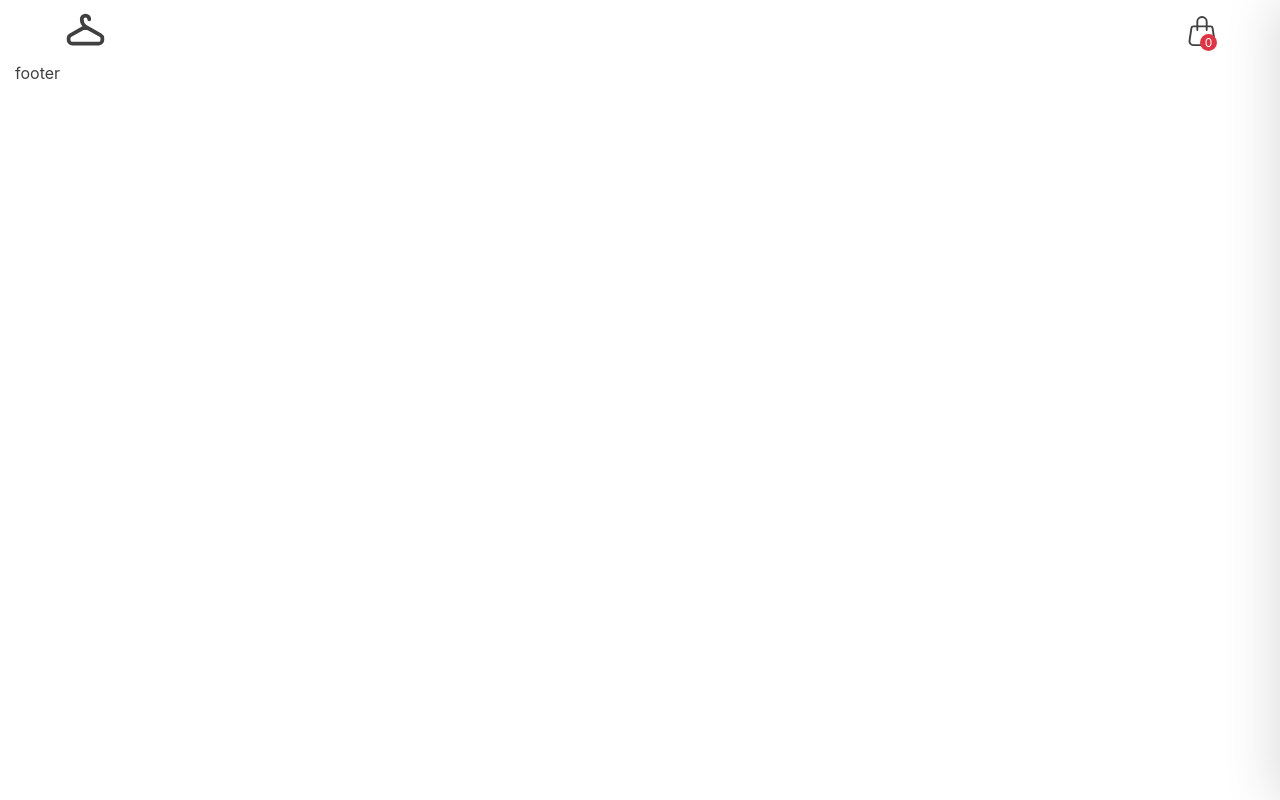
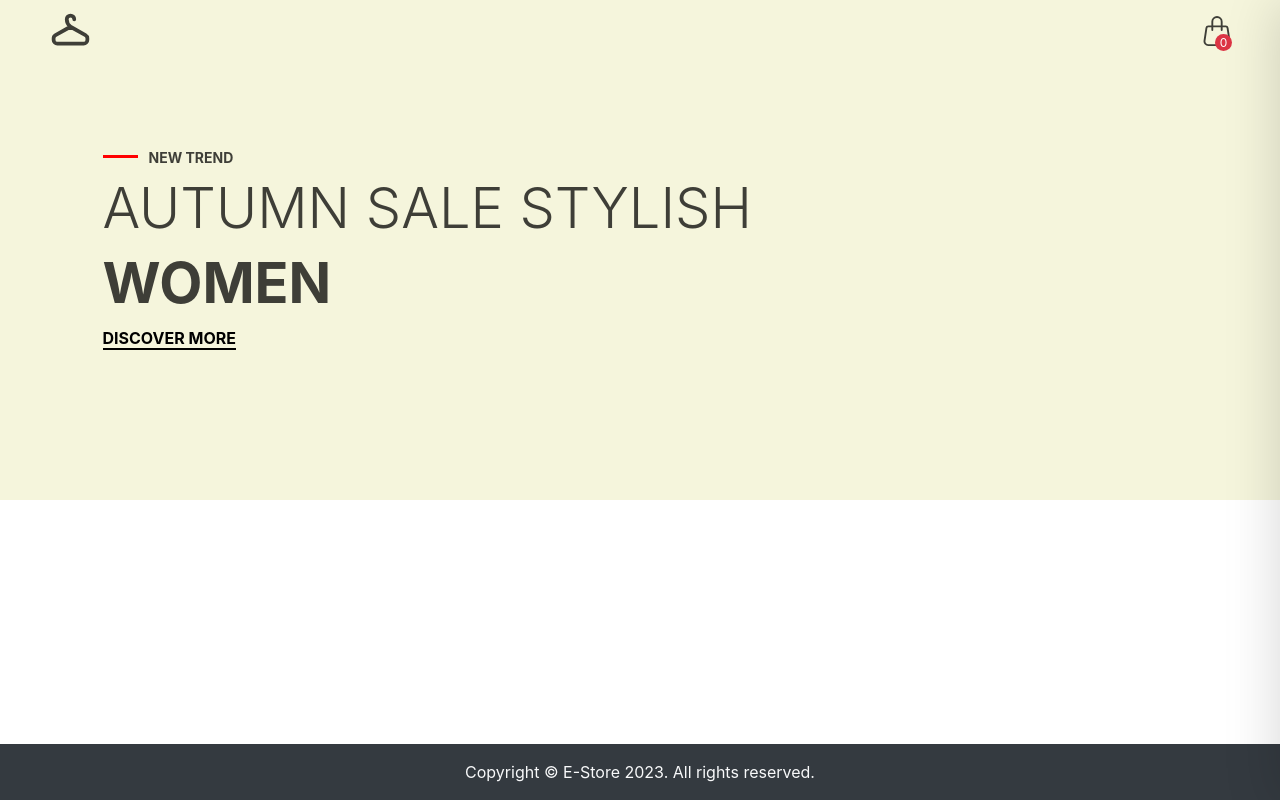
Before and after one commit to Basmaabdelzaher/e-store, a React (Create React App) app: page / in a window 1280 px wide. Built offline with nearby package versions, Linux system fonts and the light colour scheme; no server answers.

Commit message:
hero + footer + css fixes

```diff
--- a/src/App.scss
+++ b/src/App.scss
@@ -10,6 +10,9 @@ body {
 
 button {
   border: none;
+}
+.page-wrapper {
+  min-height: calc(100vh - 56px);
 }
 
 a {
@@ -121,7 +124,8 @@ a {
 }
 
 .product-wrapper {
-  height: 90vh;
+  min-height: 90vh;
+  margin-bottom: 20px;
 }
 .shoppingcart-icon {
   position: relative;
@@ -167,3 +171,40 @@ a {
     box-shadow: 1px 1px 10px #ccc;
   }
 }
+
+.hero {
+  min-height: 500px;
+  background-color: beige;
+  padding: 7%;
+  h6 {
+    font-weight: bold;
+    font-size: 14px;
+  }
+  a {
+    text-decoration: none;
+    font-weight: bold;
+    border-bottom: 2px solid black;
+    color: black;
+  }
+  .hero-img {
+    width: 50%;
+    height: auto;
+  }
+
+}
+
+.wide-dash {
+  height: 3px;
+  width: 35px;
+  background: red;
+  display: inline-block;
+  margin-bottom: 5px;
+  margin-right: 11px;
+}
+
+@media only screen and (max-width: 600px) {
+  .sidebar {
+    width: 100%;
+    font-size: 10px ;
+  }
+}
--- a/src/components/Footer.js
+++ b/src/components/Footer.js
@@ -2,8 +2,10 @@ import React from 'react'
 
 const Footer = () => {
   return (
-    <div className='footer'>
-      footer
+    <div className='row footer bg-dark'>
+      <div className="col-12 text-center text-light py-3">
+        Copyright &copy; E-Store 2023. All rights reserved.
+      </div>
     </div>
   )
 }
--- a/src/components/Header.js
+++ b/src/components/Header.js
@@ -13,7 +13,7 @@ const Header = () => {
     })
   }, []);
   return (
-    <div className={`header row px-5 py-2 align-items-baseline sticky-top ${transparentHeader? 'transparent-header' : 'white-header'}`}>
+    <div className={`header row px-5 py-2 align-items-baseline fixed-top ${transparentHeader? 'transparent-header' : 'white-header'}`}>
       <div className="col-6">
         <Link to="/">
           <TbHanger size={45} />
--- /dev/null
+++ b/src/components/Hero.js
@@ -0,0 +1,26 @@
+import React from "react";
+import { Link } from "react-router-dom";
+import heroImg from "../images/hero-img.jpg";
+
+const Hero = () => {
+  return (
+    <div className="hero row align-items-center">
+      <div className="col-12">
+        <h6 className="text-uppercase">
+          <div className="wide-dash"></div>
+          New Trend
+        </h6>
+        <h1 className="text-uppercase display-4">
+            AUTUMN Sale Stylish
+        </h1>
+        <h1 className="text-uppercase display-4 font-weight-bold">WOMEN</h1>
+        <Link to="/">DISCOVER MORE</Link>
+      </div>
+      {/* <div className="col-lg-5 d-md-none d-lg-block">
+        <img src={heroImg} alt="Her-img" className="hero-img" />
+      </div> */}
+    </div>
+  );
+};
+
+export default Hero;
--- a/src/components/ProductDetails.js
+++ b/src/components/ProductDetails.js
@@ -5,8 +5,7 @@ const ProductDetails = ({ product }) => {
   const { addToShoppingCart } = useContext(ShoppingCartContext);
   const { id, title, price, image, description } = product;
   return (
-    <div className="product-wrapper container-fluid">
-      <div className="row h-100 w-100 justify-content-center align-items-center">
+      <div className="row product-wrapper w-100 justify-content-center align-items-center pt-5 pt-md-0">
         <div className="col-md-9">
           <div className="row align-items-center justify-content-around">
             <div className="col-9 col-md-5 col-lg-3 text-center mb-4">
@@ -30,7 +29,6 @@ const ProductDetails = ({ product }) => {
           </div>
         </div>
       </div>
-    </div>
   );
 };
 
--- a/src/components/Products.js
+++ b/src/components/Products.js
@@ -2,7 +2,7 @@ import React from 'react'
 import Product from './Product';
 const Products = ({products}) => {
   return (
-    <div className='row justify-content-center p-5'>
+    <div className='row p-5'>
         {products.map(product => {
           return <Product key={product.id} product={product}/>
         })}
--- a/src/components/ShoppingCartItem.js
+++ b/src/components/ShoppingCartItem.js
@@ -36,7 +36,7 @@ const ShoppingCartItem = ({ shoppingCartItem }) => {
             $ {price}
           </span>
 
-          <span className="font-weight-bold pt-1 float-right">$ {parseFloat(count * price).toFixed(2)}</span>
+          <span className="font-weight-bold float-right">$ {parseFloat(count * price).toFixed(2)}</span>
         </div>
       </div>
     </div>
--- a/src/pages/Home.js
+++ b/src/pages/Home.js
@@ -1,11 +1,13 @@
 import React, { useContext} from 'react';
 import { ProductsContext } from '../context/ProductsContext';
 import Products from '../components/Products';
+import Hero from '../components/Hero';
 
 const Home = () => {
   const {products} = useContext(ProductsContext);
   return (
-    <div>
+    <div className='page-wrapper'>
+      <Hero />
       {products && <Products products= { products } />}
     </div>
   )
--- a/src/pages/ProductPage.js
+++ b/src/pages/ProductPage.js
@@ -22,7 +22,7 @@ const ProductPage = () => {
 
 
   return (
-    <div>
+    <div className='page-wrapper'>
       { product && <ProductDetails product={product} />}
       { !product && <p className="font-weight-bold">Trying to get product info ...  </p> }
 
```
